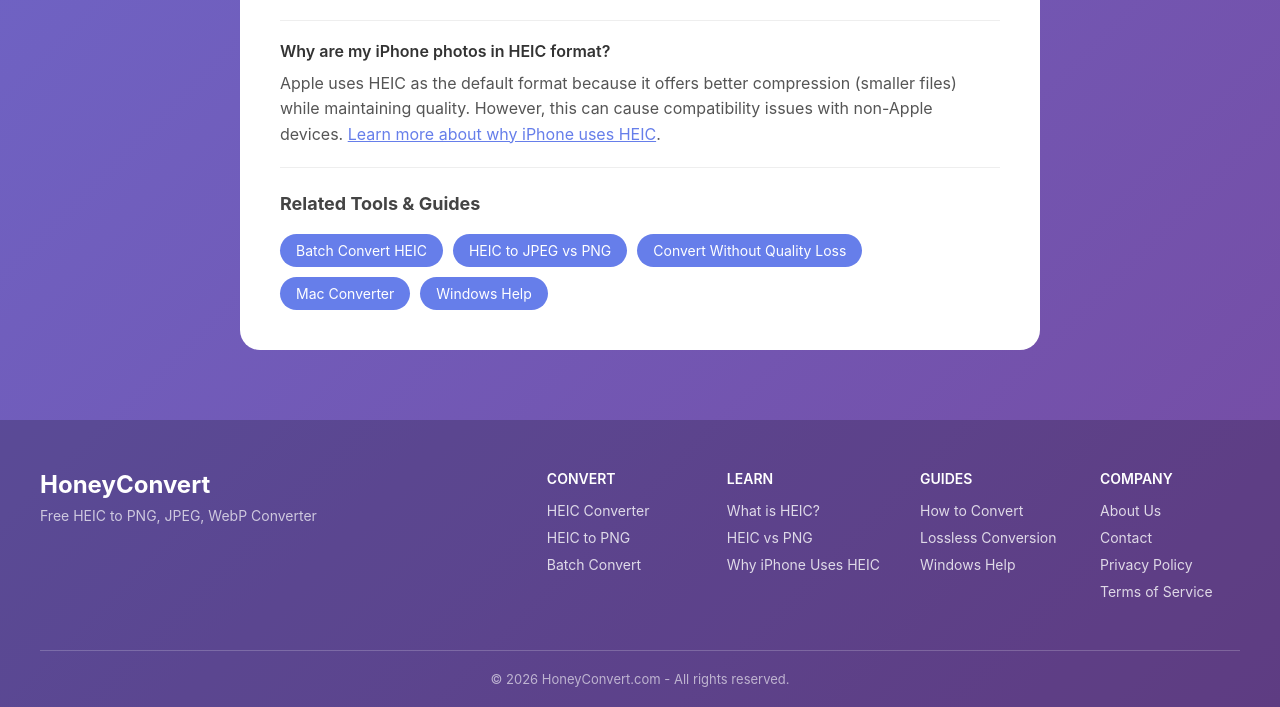
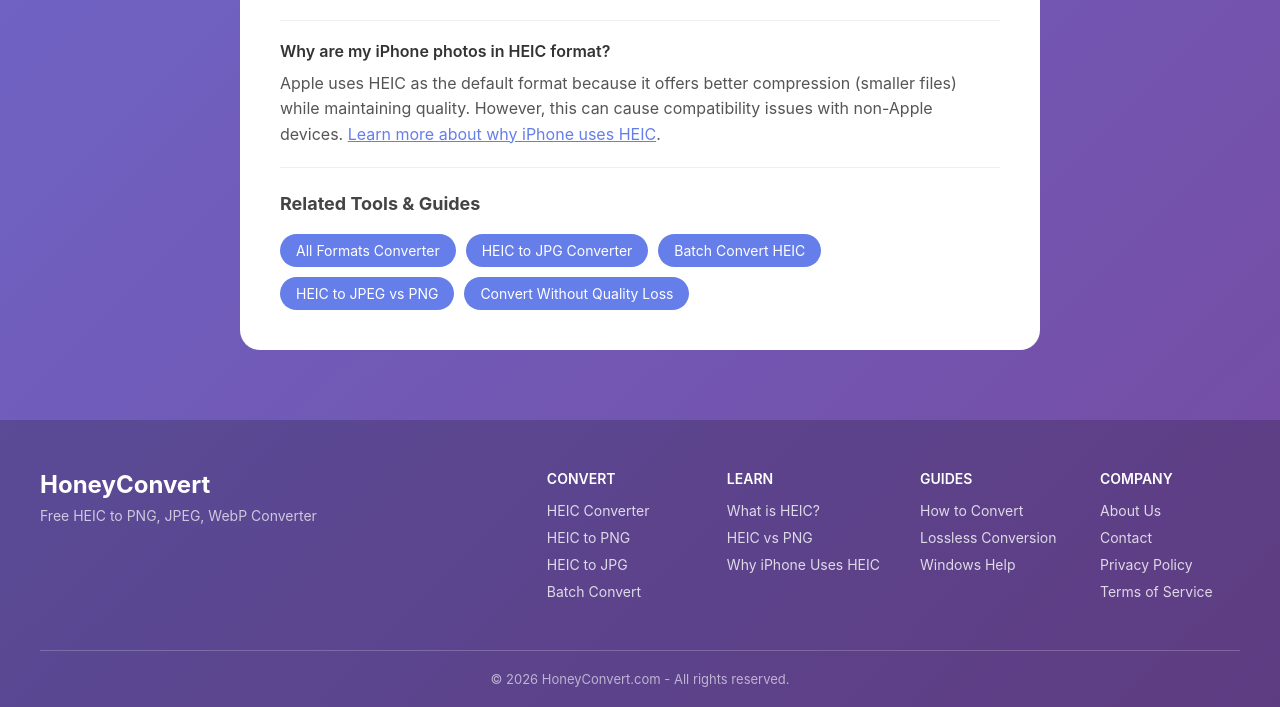
Before and after one commit to ryanpate/honeycovert, a Flask app: page /heic-to-png-converter in a window 1280 px wide. Shown: the part 2422-3129 px from the top of the page. Run offline with Flask 3, Linux system fonts and the light colour scheme; some libraries are stand-ins or nearby versions.

Commit message:
Fix keyword cannibalization with canonical strategy
SEO improvements to prevent competing pages:

Homepage changes:
- Title: "Free HEIC Converter Online - PNG, JPG, WebP" (general)
- H1: "Free HEIC Image Converter" (general)
- Targets broad "HEIC converter" keyword

Dedicated pages unchanged (own specific keywords):
- heic-to-png-converter: "HEIC to PNG Converter"
- heic-to-jpg-converter: "HEIC to JPG Converter"

Technical improvements:
- Added canonical HTTP Link headers in app.py for all pages
- Added internal linking hierarchy (homepage as hub)
- Cross-links between converter pages
- Footer links updated on all converter pages

Co-Authored-By: Claude Opus 4.5 <noreply@anthropic.com>

```diff
--- a/app.py
+++ b/app.py
@@ -31,7 +31,7 @@ os.makedirs(app.config['UPLOAD_FOLDER'], exist_ok=True)
 
 @app.after_request
 def add_security_headers(response):
-    """Add security and cache headers to all responses"""
+    """Add security, cache, and canonical headers to all responses"""
     # Security headers
     response.headers['X-Content-Type-Options'] = 'nosniff'
     response.headers['X-Frame-Options'] = 'SAMEORIGIN'
@@ -39,16 +39,36 @@ def add_security_headers(response):
     response.headers['Referrer-Policy'] = 'strict-origin-when-cross-origin'
     response.headers['Permissions-Policy'] = 'geolocation=(), microphone=(), camera=()'
 
+    # Canonical URL mapping for SEO (prevents keyword cannibalization)
+    canonical_urls = {
+        '/': 'https://honeyconvert.com/',
+        '/about': 'https://honeyconvert.com/about',
+        '/privacy': 'https://honeyconvert.com/privacy',
+        '/terms': 'https://honeyconvert.com/terms',
+        '/contact': 'https://honeyconvert.com/contact',
+        '/api': 'https://honeyconvert.com/api',
+        '/what-is-heic': 'https://honeyconvert.com/what-is-heic',
+        '/heic-vs-png': 'https://honeyconvert.com/heic-vs-png',
+        '/why-iphone-uses-heic': 'https://honeyconvert.com/why-iphone-uses-heic',
+        '/how-to-convert-heic-to-png': 'https://honeyconvert.com/how-to-convert-heic-to-png',
+        '/heic-not-opening-windows': 'https://honeyconvert.com/heic-not-opening-windows',
+        '/heic-to-jpeg-vs-png': 'https://honeyconvert.com/heic-to-jpeg-vs-png',
+        '/batch-convert-heic': 'https://honeyconvert.com/batch-convert-heic',
+        '/heic-converter-mac': 'https://honeyconvert.com/heic-converter-mac',
+        '/convert-heic-without-losing-quality': 'https://honeyconvert.com/convert-heic-without-losing-quality',
+        '/heic-to-png-converter': 'https://honeyconvert.com/heic-to-png-converter',
+        '/heic-to-jpg-converter': 'https://honeyconvert.com/heic-to-jpg-converter',
+    }
+
+    # Add canonical Link header for HTML pages
+    if request.path in canonical_urls:
+        response.headers['Link'] = f'<{canonical_urls[request.path]}>; rel="canonical"'
+
     # Cache headers based on content type
     if request.path.startswith('/static/'):
         # Static assets: cache for 1 year
         response.headers['Cache-Control'] = 'public, max-age=31536000, immutable'
-    elif request.path in ['/', '/about', '/privacy', '/terms', '/contact', '/api',
-                          '/what-is-heic', '/heic-vs-png', '/why-iphone-uses-heic',
-                          '/how-to-convert-heic-to-png', '/heic-not-opening-windows',
-                          '/heic-to-jpeg-vs-png', '/batch-convert-heic',
-                          '/heic-converter-mac', '/convert-heic-without-losing-quality',
-                          '/heic-to-png-converter', '/heic-to-jpg-converter']:
+    elif request.path in canonical_urls:
         # HTML pages: cache for 1 hour, revalidate
         response.headers['Cache-Control'] = 'public, max-age=3600, must-revalidate'
     elif request.path in ['/robots.txt', '/sitemap.xml']:
--- a/templates/heic-to-jpg-converter.html
+++ b/templates/heic-to-jpg-converter.html
@@ -833,11 +833,11 @@
 
             <h3>Related Tools & Guides</h3>
             <div class="related-links">
+                <a href="/" class="related-link">All Formats Converter</a>
                 <a href="/heic-to-png-converter" class="related-link">HEIC to PNG Converter</a>
                 <a href="/batch-convert-heic" class="related-link">Batch Convert HEIC</a>
                 <a href="/heic-to-jpeg-vs-png" class="related-link">JPEG vs PNG Guide</a>
                 <a href="/convert-heic-without-losing-quality" class="related-link">Lossless Conversion</a>
-                <a href="/heic-not-opening-windows" class="related-link">Windows Help</a>
             </div>
         </section>
     </main>
--- a/templates/heic-to-png-converter.html
+++ b/templates/heic-to-png-converter.html
@@ -764,11 +764,11 @@
 
             <h3>Related Tools & Guides</h3>
             <div class="related-links">
+                <a href="/" class="related-link">All Formats Converter</a>
+                <a href="/heic-to-jpg-converter" class="related-link">HEIC to JPG Converter</a>
                 <a href="/batch-convert-heic" class="related-link">Batch Convert HEIC</a>
                 <a href="/heic-to-jpeg-vs-png" class="related-link">HEIC to JPEG vs PNG</a>
                 <a href="/convert-heic-without-losing-quality" class="related-link">Convert Without Quality Loss</a>
-                <a href="/heic-converter-mac" class="related-link">Mac Converter</a>
-                <a href="/heic-not-opening-windows" class="related-link">Windows Help</a>
             </div>
         </section>
     </main>
@@ -784,6 +784,7 @@
                     <h4>Convert</h4>
                     <a href="/">HEIC Converter</a>
                     <a href="/heic-to-png-converter">HEIC to PNG</a>
+                    <a href="/heic-to-jpg-converter">HEIC to JPG</a>
                     <a href="/batch-convert-heic">Batch Convert</a>
                 </div>
                 <div class="footer-column">
```
Also changed, not shown: templates/index.html (+9 -8 lines).
